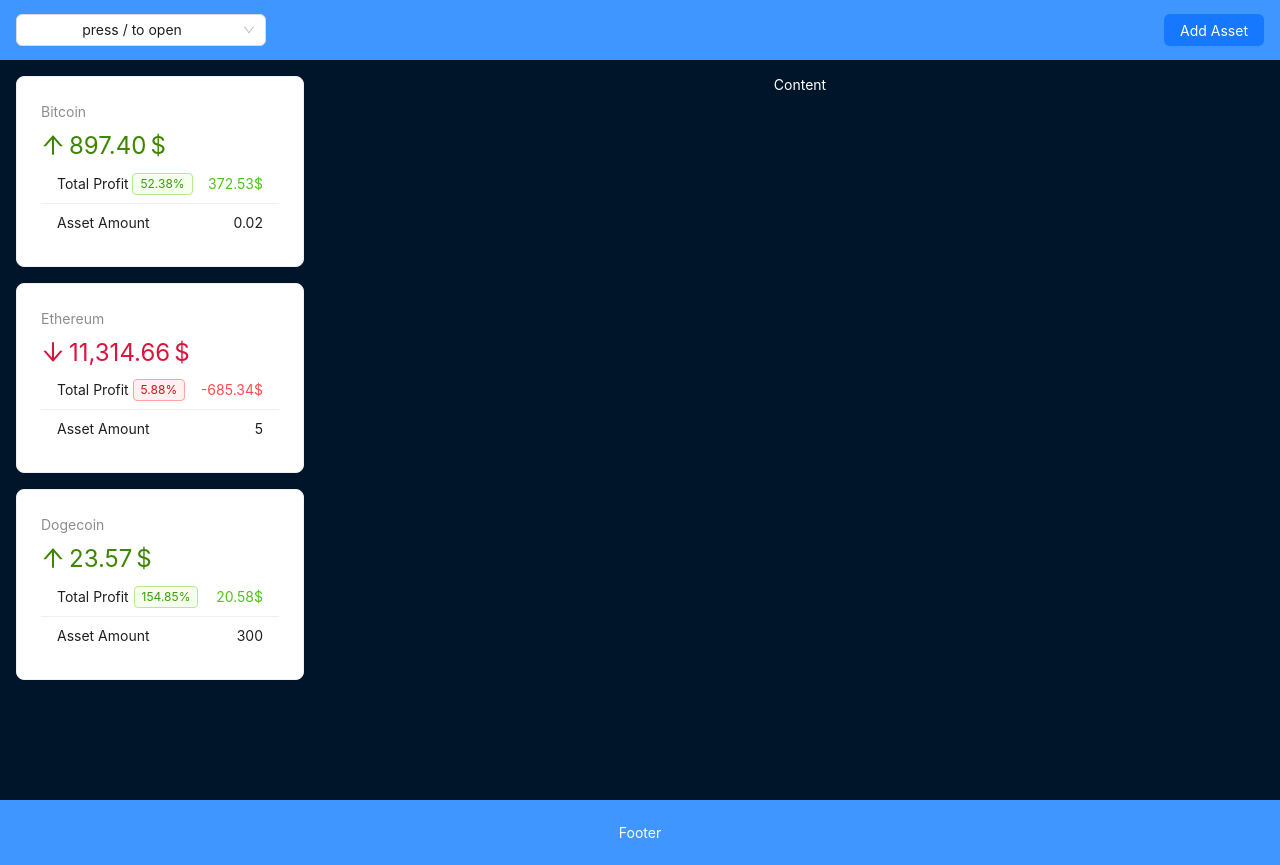
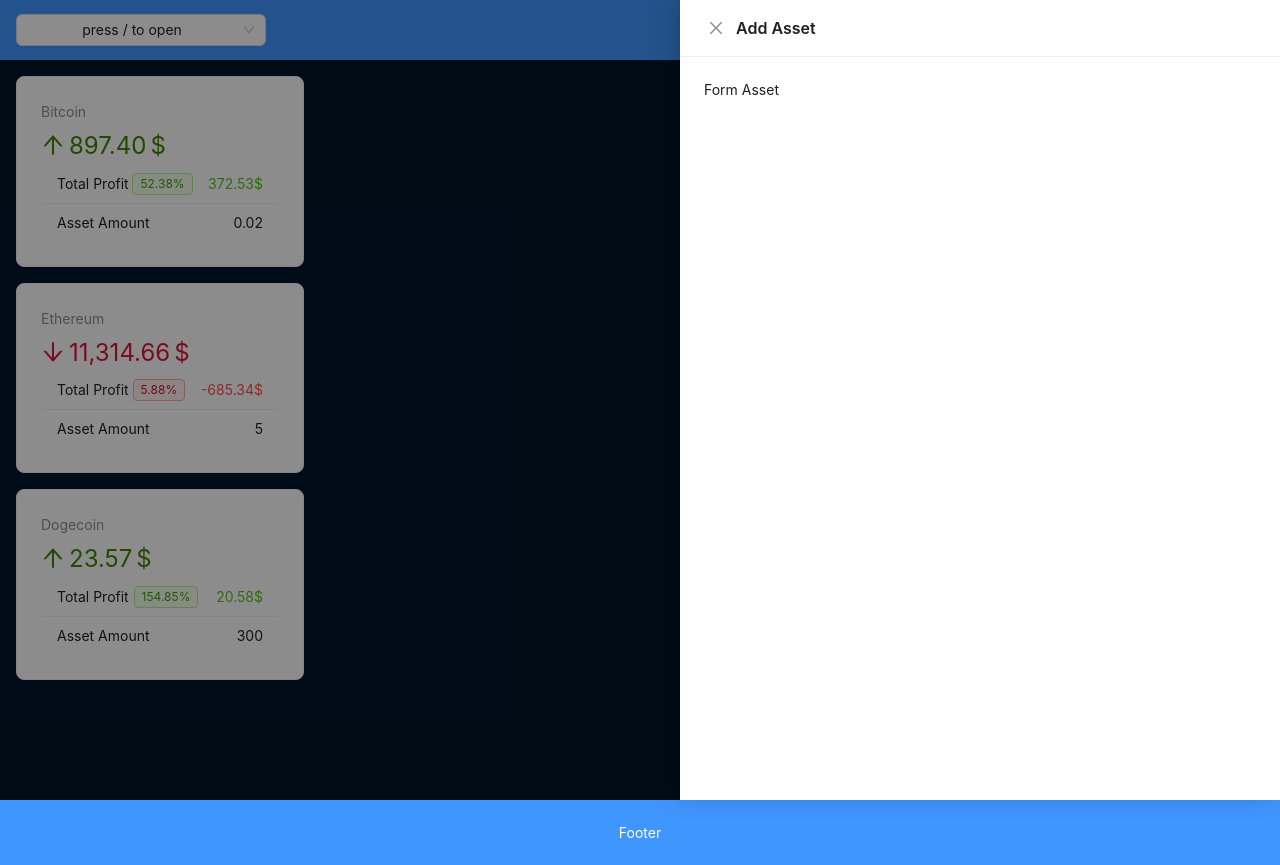
Before and after one commit to askend3d/react-crypto-app, a React (Vite) app: page / in a window 1280 px wide. Both pictures are taken after a click on the button "Add Asset". Built offline with nearby package versions, Linux system fonts and the light colour scheme.

Commit message:
header is done

```diff
--- /dev/null
+++ b/src/components/AddAssetForm.jsx
@@ -0,0 +1,7 @@
+function AddAssetForm( ) {
+    return (
+        <form>Form Asset</form>
+    );
+}
+
+export default AddAssetForm;
--- /dev/null
+++ b/src/components/CoinInfoModal.jsx
@@ -0,0 +1,9 @@
+function CoinInfoModal({ coin }) {
+    return (
+        <h2>
+            {coin.name}
+        </h2>
+    );
+}
+
+export default CoinInfoModal;
--- a/src/components/layout/AppHeader.jsx
+++ b/src/components/layout/AppHeader.jsx
@@ -1,6 +1,8 @@
-import { Layout, Select, Button, Space } from "antd";
+import { Layout, Select, Button, Space, Modal, Drawer } from "antd";
 import { useCrypto } from "../../context/cryptoContext";
-import { useState } from "react";
+import { useEffect, useState } from "react";
+import CoinInfoModal from "../CoinInfoModal";
+import AddAssetForm from "../AddAssetForm";
 
 const headerStyle = {
     width: "100%",
@@ -14,25 +16,35 @@
     alignItems: "center",
 };
 
+export default function AppHeader() {
+    const [select, setSelect] = useState(false);
+    const [modal, setModal] = useState(false);
+    const [coin, setCoin] = useState(null);
+    const [drawer, setDrawer] = useState(false);
 
-
-
-
-export default function appHeader() {
     const handleSelect = (value) => {
-        console.log(`Selected ${value}`);
+        setCoin(crypto.find((c) => c.id === value));
+        setModal(true);
     };
-    const {select, setSelect} = useState(false);
     const { crypto } = useCrypto();
+    useEffect(() => {
+        const keypress = (event) => {
+            if (event.key === "/") {
+                setSelect((prev) => !prev);
+            }
+        };
+        document.addEventListener("keypress", keypress);
+        return () => document.removeEventListener("keypress", keypress);
+    }, []);
     return (
         <Layout.Header style={headerStyle}>
             <Select
                 style={{ width: 250 }}
                 open={select}
                 onSelect={handleSelect}
+                onClick={() => setSelect((prev) => !prev)}
                 value="press / to open"
                 placeholder="select one country"
-                optionLabelProp="label"
                 options={crypto.map((coin) => ({
                     label: coin.name,
                     value: coin.id,
@@ -49,7 +61,21 @@
                     </Space>
                 )}
             />
-            <Button type="primary">Add Asset</Button>
+            <Button onClick={() => setDrawer(true)} type="primary">
+                Add Asset
+            </Button>
+
+            <Modal open={modal} onCancel={() => setModal(false)} footer={null}>
+                <CoinInfoModal coin={coin} />
+            </Modal>
+            <Drawer
+                width={600}
+                title="Add Asset "
+                onClose={() => setDrawer(false)}
+                open={drawer}
+            >
+                <AddAssetForm />
+            </Drawer>
         </Layout.Header>
     );
 }
```
